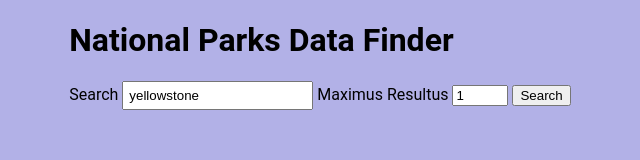
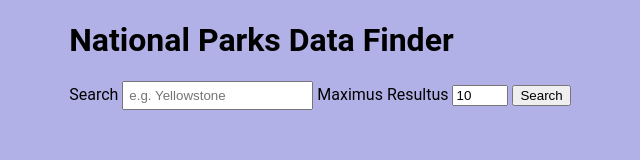
Before and after one commit to loonigooni/National-Park-API, a plain HTML site: page index.html in a window 1280 px wide. Shown: the full height of the page, 160-800 px from the left. Drawn offline with nearby package versions, Linux system fonts and the light colour scheme.

Commit message:
Add files via upload

```diff
--- a/index.html
+++ b/index.html
@@ -14,10 +14,10 @@
 
         <form id="js-form">
             <label for="js-search-term">Search</label>
-            <input type="text" name="search-term" id="js-search-term" value="yellowstone" required>
+            <input type="text" name="search-term" id="js-search-term" placeholder="e.g. Yellowstone" required>
 
             <label for="js-max-results">Maximus Resultus</label>
-            <input type="number" name="max-results" id="js-max-results" min="1" max="10" value ="1">
+            <input type="number" name="max-results" id="js-max-results" min="1" max="20" value ="10">
 
             <input type="submit" value="Search">
         </form>
--- a/index.js
+++ b/index.js
@@ -31,6 +31,7 @@ function displayParkData(responseJson, maxResults){
     console.log(responseJson);
     let results = [];
     let size = 0;
+    $('.results').empty();
     if (maxResults > responseJson.data.length) {
         size = responseJson.data.length;
     }
```
